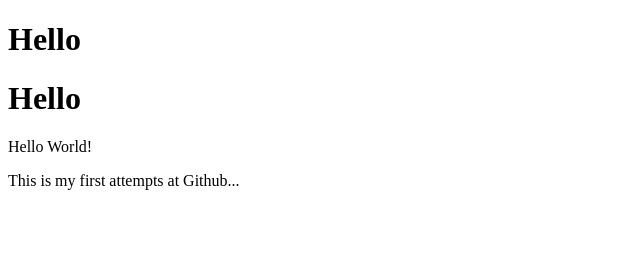
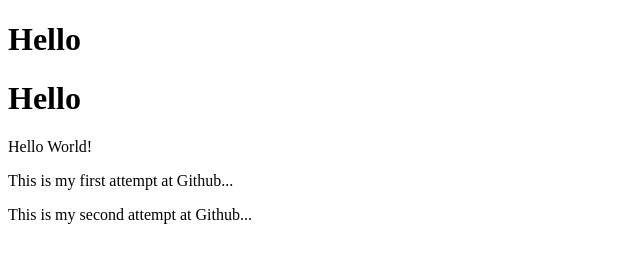
Before and after one commit to cameroncassidy1234/cameroncassidy1234.github.io, a plain HTML site: page index.html in a window 1280 px wide. Shown: the whole page, without its empty margins (0-640 px from the left). Drawn offline with Linux system fonts and the light colour scheme.

Commit message:
Update index.html

```diff
--- a/index.html
+++ b/index.html
@@ -11,7 +11,8 @@
   <h1>Hello</h1>
   <h1>Hello</h1>
   <p>Hello World!</p>
-  <p>This is my first attempts at Github...</p>
+  <p>This is my first attempt at Github...</p>
+  <p>This is my second attempt at Github...</p>
 
 </body>
 
```
